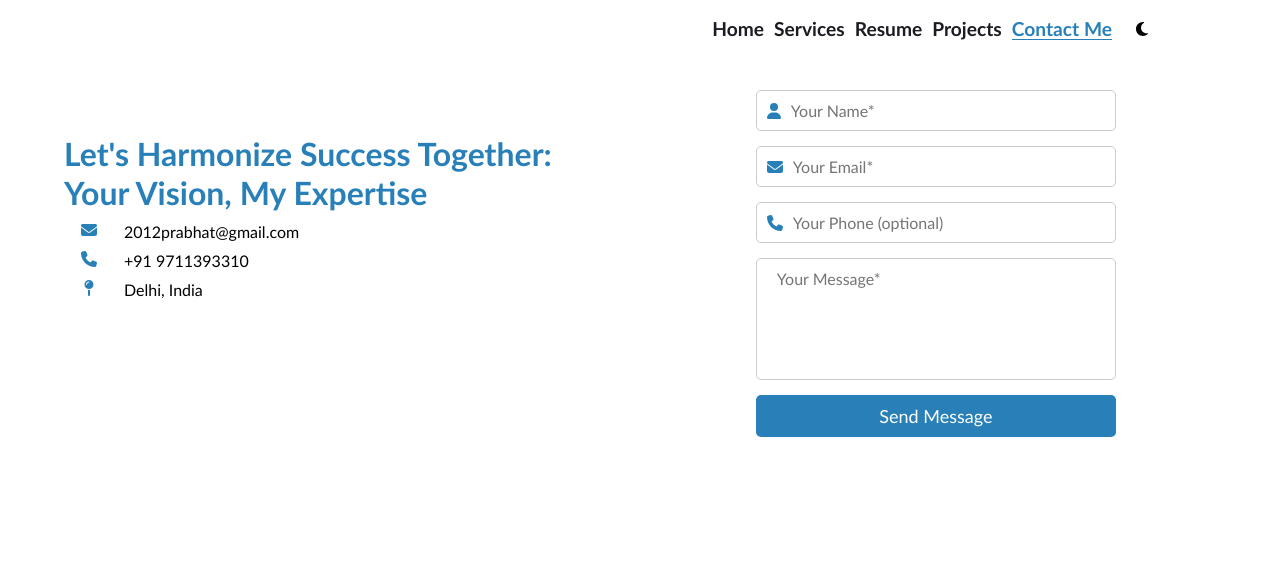
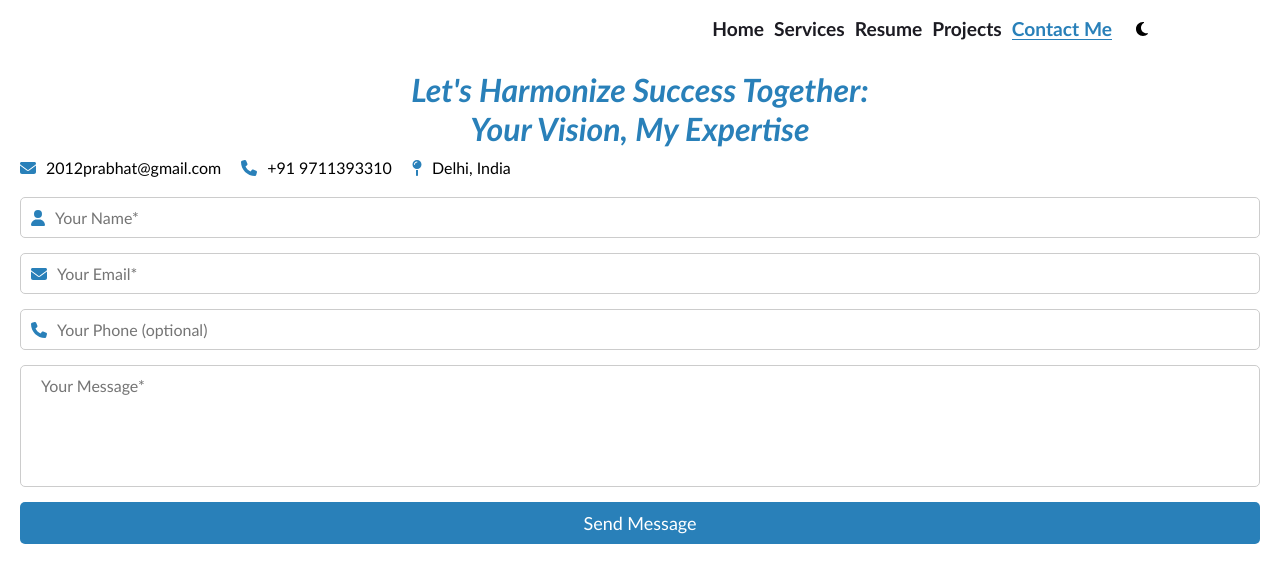
Before and after one commit to 2012prabhat/Portfolio-V2, a React (Create React App) app: page /contact in a window 1280 px wide. Shown: the top 582 px of the page. Built offline with nearby package versions, Linux system fonts and the light colour scheme.

Commit message:
Contact use email implemented

```diff
--- a/src/App.css
+++ b/src/App.css
@@ -34,3 +34,29 @@ body{
 
 
 }
+
+
+
+.errCard{
+  position: fixed;
+  top: 2%;
+  width: 40%;
+  color: white;
+  padding: 1%;
+  text-align: center;
+  left:30%;
+  right: 0;
+  font-size: 1.5em;
+  border-radius: 0.2em;
+  animation: fadeIn 0.5s;
+  z-index: 1000000;
+}
+
+.errCard.error{
+  background: indianred;
+}
+
+.errCard.success{
+  background: #2ecc71;
+
+}
--- a/src/components/Contact.jsx
+++ b/src/components/Contact.jsx
@@ -3,6 +3,7 @@ import "./css/Contact.css"
 import { faEnvelope, faPhone, faMapPin, faUser } from '@fortawesome/free-solid-svg-icons'
 import { FontAwesomeIcon } from '@fortawesome/react-fontawesome'
 import emailjs from 'emailjs-com';
+import { showErrorCard } from './ErrorCard';
 
 function Contact() {
   const [formData, setFormData] = useState({
@@ -22,22 +23,32 @@ function Contact() {
       alert("Please fill in all required fields.");
       return;
     }
+
+
+    const templateParams = {
+      "name":formData.name,
+      "mob":formData.phone,
+      "email":formData.email,
+      "message":formData.message
+  }
     try{
-      const response = await emailjs.send('service_yamb2qn', 'template_dy58rfo', formData, 'bizYb2sO0695l7E04');
-      if(response.status == 200) alert('Email sent successfully','success')
+      const response = await emailjs.send('service_yamb2qn', 'template_dy58rfo', templateParams, 'bizYb2sO0695l7E04');
+      if(response.status == 200) showErrorCard('Email sent successfully','success')
       e.target.reset();
 } catch (error) {
 
   console.error('Error sending email:', error);
-  alert('Error sending email', 'error')
+  showErrorCard('Error sending email', 'error')
 }
 
   };
   return (
     <div className='contactCont'>
-      <div className="left">
+
         <h1>Let's Harmonize Success Together: <br />
         Your Vision, My Expertise</h1>
+
+        <div className="myDetails">
         <div className='iconCont'>
         <FontAwesomeIcon className='icon' icon={faEnvelope} /><span>2012prabhat@gmail.com</span>
         </div>
@@ -48,10 +59,12 @@ function Contact() {
         <div className='iconCont'>
         <FontAwesomeIcon className='icon' icon={faMapPin} /><span>Delhi, India</span>
         </div>
+        </div>
 
 
-      </div>
-      <div className="right">
+
+
+
       <form className="contact-form" onSubmit={handleSubmit}>
       <div className="input-group">
         <FontAwesomeIcon className='icon' icon={faUser} />
@@ -99,7 +112,7 @@ function Contact() {
       <button type="submit">Send Message</button>
     </form>
       </div>
-    </div>
+
   )
 }
 
--- /dev/null
+++ b/src/components/ErrorCard.jsx
@@ -0,0 +1,10 @@
+export function showErrorCard(errMessage,status){
+    if(document.querySelector('.errCard')) return;
+     let errCard = document.createElement('div');
+     errCard.setAttribute('class',`errCard ${status}`);
+     errCard.innerText = errMessage;
+     document.querySelector('body').appendChild(errCard);
+     setTimeout(()=>{
+      document.querySelector('.errCard').remove()
+     },2000)
+  }
--- a/src/components/Home.jsx
+++ b/src/components/Home.jsx
@@ -75,7 +75,8 @@ const Home = ({theme}) => {
       <div className="profile">
         <div className="profile-circle">
           <img
-            src={profilePic}
+            // src={profilePic}
+            src="pic.png"
             alt="Prabhat Kumar"
             className="profile-pic"
           />
--- a/src/components/css/Contact.css
+++ b/src/components/css/Contact.css
@@ -1,35 +1,37 @@
 .contactCont{
     display: flex;
+    flex-direction: column;
 }
 
 
-.contactCont .left{
-    padding: 5%;
-    /* text-align: center; */
-}
-
 .contactCont .iconCont{
     display: flex;
-    gap: 10px;
     margin-top: 10px;
+    align-items: center;
+    justify-content: space-between;
+    /* border: 1px solid black; */
+    margin-left: 20px;
 }
 .contactCont .iconCont .icon{
-    min-width: 50px;
+    /* min-width: 50px; */
     color: var(--activeCol);
+    margin-right: 10px;
 }
-.contactCont .left h1{
+.contactCont h1{
     color: var(--activeCol);
+    font-style: italic;
+    text-align: center;
 
 }
 
-.contactCont .right{
-    width: 50%;
+.contactCont .myDetails{
+  display: flex;
 }
 
 
 .contact-form {
     width: 100%;
-    max-width: 400px;
+    /* max-width: 400px; */
     margin: auto;
     padding: 20px;
     border-radius: 8px;
@@ -58,7 +60,7 @@
     outline: none;
     font-size: 16px;
     margin-left: 10px;
-    background: var(--bgCol);
+    background: transparent;
     color: var(--textCol);
   }
 
```
Also changed, not shown: public/pic.png (added).
